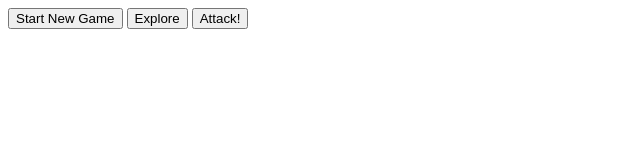
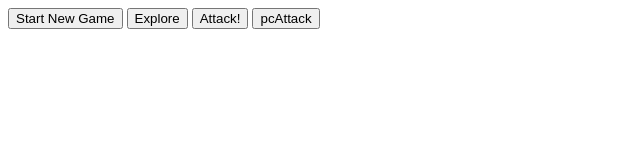
Before and after one commit to aaronkbrown/RP-Demo-JavaScript, a plain HTML site: page index.html in a window 1280 px wide. Shown: the whole page, without its empty margins (0-640 px from the left). Drawn offline with Linux system fonts and the light colour scheme.

Commit message:
I forgot what I changed weeks ago

```diff
--- a/index.html
+++ b/index.html
@@ -11,6 +11,7 @@
       <input id="newGame" type="button" value="Start New Game" onclick="startGame();">
       <input id="lookForFight" type="button" value="Explore" onclick="lookForFight();">
       <input id="attackbutton" type="button" value="Attack!" onclick="attackButton();">
+      <input id="pcattack" type="button" value="pcAttack" onclick="playerCharacter.attack(monsterCharacter);">
   </main>
   <footer>
   </footer>
--- a/main.js
+++ b/main.js
@@ -46,6 +46,7 @@ function startGame() {
   var sName = prompt("What is your name?");
   // global playerCharacter is a new actor object
   playerCharacter = new actor(sName, 50, 50, 15, 15);
+  /** alert(playerCharacter.fullName + " " + playerCharacter.hitpoints + " " + playerCharacter.strength + " " + playerCharacter.defense); */
 }
 
 // A full attack round
```
